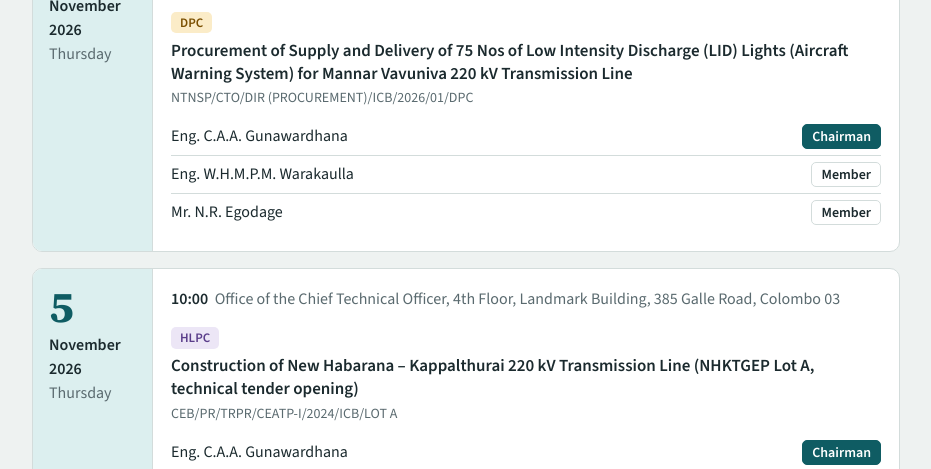
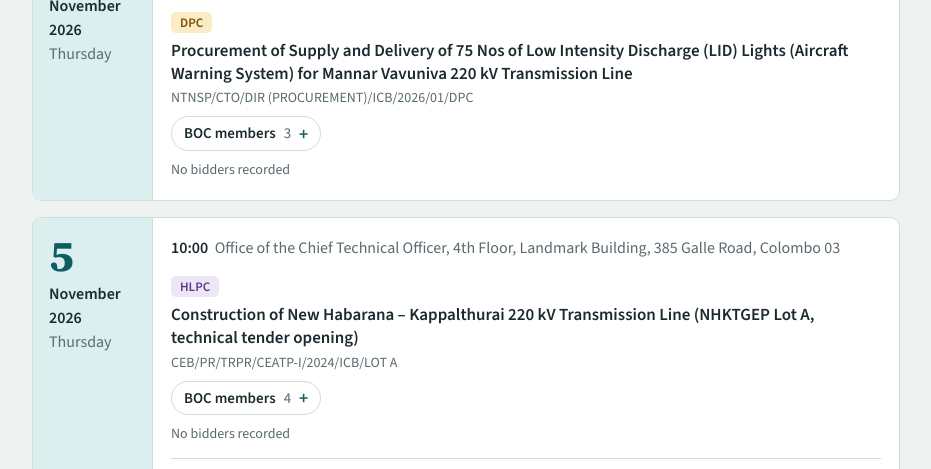
Before and after one commit to egodagenr-CEATP/CEATP-ONE-Portal, a plain HTML site: page BOC1/boc.html in a window 1280 px wide. Shown: the part 331-800 px from the top of the page, without its empty margins (174-1105 px from the left). Drawn offline with nearby package versions, Linux system fonts and the light colour scheme.

Commit message:
Add files via upload

```diff
--- a/BOC1/boc.html
+++ b/BOC1/boc.html
@@ -47,6 +47,16 @@ ul.mem li:last-child{border-bottom:0}
 .cap.min{background:var(--dpc-bg);border-color:transparent;color:var(--dpc)}
 .cap.alt{background:var(--hlpc-bg);border-color:transparent;color:var(--hlpc)}
 .note{flex-basis:100%;color:var(--muted);font-size:14px}
+details.fold{background:none;border:0;border-radius:0;margin:8px 0 0}
+.fold>summary{display:inline-flex;gap:8px;align-items:center;padding:5px 12px;border:1px solid var(--line);border-radius:999px;font-weight:600;font-size:15px;list-style:none;cursor:pointer;background:var(--card)}
+.fold>summary::-webkit-details-marker{display:none}
+.fold>summary::after{content:"+";font-size:18px;line-height:1;color:var(--teal)}
+.fold[open]>summary::after{content:"\2212"}
+.fold[open]>summary{background:var(--teal-bg);border-color:var(--teal)}
+.fold ul{margin:6px 0 0;padding:0}.fold li{border-top:0}
+ul.bid li{padding:7px 0;border-bottom:1px solid var(--line)}ul.bid li:last-child{border-bottom:0}
+.info{display:inline-block;font-size:14px;color:var(--muted)}.info+.info::before{content:"|";margin:0 8px;color:var(--line)}
+.none{color:var(--muted);font-size:14px;margin:8px 0 0}
 .remark{margin:10px 0 0;padding:8px 12px;background:var(--remark-bg);border-left:4px solid var(--remark-bar);border-radius:4px;font-size:15px}
 details{background:var(--card);border:1px solid var(--line);border-radius:10px;margin-bottom:10px}
 summary{padding:12px 16px;cursor:pointer;font-weight:600;display:flex;justify-content:space-between;gap:10px;flex-wrap:wrap}
@@ -80,12 +90,12 @@ function parse(txt) {
   txt.replace(/\r/g, '').split(/^\s*-{3,}\s*$/m).forEach(b => {
     if (!b.trim()) return;
     const d = {date: '', time: '', venue: '', tenders: []};
-    let t = null, inMem = false;
+    let t = null, inMem = false, inBid = false;
     b.split('\n').forEach(raw => {
       const line = raw.trim();
-      if (!line) { inMem = false; return; }
+      if (!line) { inMem = false; inBid = false; return; }
       if (line[0] === '#') return;
-      const m = line.match(/^(DATE|TIME|VENUE|TENDER|MEMBERS|REMARK):\s*(.*)$/i);
+      const m = line.match(/^(DATE|TIME|VENUE|TENDER|MEMBERS|BIDDERS|REMARK):\s*(.*)$/i);
       if (m) {
         const k = m[1].toUpperCase(), v = m[2].trim();
         if (k === 'DATE') d.date = v;
@@ -93,13 +103,14 @@ function parse(txt) {
         else if (k === 'VENUE') d.venue = v;
         else if (k === 'TENDER') {
           const p = v.split('|').map(s => s.trim());
-          t = {no: p[0] || '', title: p[1] || '', auth: (p[2] || '').toUpperCase(), members: [], remark: '', same: false};
-          d.tenders.push(t); inMem = false;
-        } else if (k === 'MEMBERS' && t) { inMem = true; t.same = /^same/i.test(v); }
-        else if (k === 'REMARK' && t) { t.remark = v; inMem = false; }
+          t = {no: p[0] || '', title: p[1] || '', auth: (p[2] || '').toUpperCase(), members: [], bidders: [], remark: '', same: false};
+          d.tenders.push(t); inMem = false; inBid = false;
+        } else if (k === 'MEMBERS' && t) { inMem = true; inBid = false; t.same = /^same/i.test(v); }
+        else if (k === 'BIDDERS' && t) { inBid = true; inMem = false; }
+        else if (k === 'REMARK' && t) { t.remark = v; inMem = false; inBid = false; }
         return;
       }
-      if (inMem && t) { const p = line.split('|').map(s => s.trim()); t.members.push({name: p[0], cap: p[1] || ''}); }
+      if (t && (inMem || inBid)) { const p = line.split('|').map(s => s.trim()); if (inMem) t.members.push({name: p[0], cap: p[1] || ''}); else t.bidders.push({name: p[0], info: p.slice(1).filter(Boolean)}); }
     });
     d.tenders.forEach((t, i) => { if (t.same && !t.members.length && i > 0) t.members = d.tenders[i - 1].members.slice(); });
     if (d.date) out.push(d);
@@ -120,17 +131,28 @@ function memberItem(m) {
   return `<li><span>${esc(m.name)}</span><span class="cap ${capClass(c.main)}">${esc(c.main)}</span>${c.note ? `<span class="note">${esc(c.note)}</span>` : ''}</li>`;
 }
 
+const fold = (label, count, inner, open) => `<details class="fold"${open ? ' open' : ''}><summary>${label}${count !== '' ? ` <span>${count}</span>` : ''}</summary>${inner}</details>`;
+function folds(t) {
+  const mo = q && t.members.some(m => hit(m.name)), bo = q && t.bidders.some(b => hit(b.name));
+  let h = fold('BOC members', t.members.length, `<ul class="mem">${t.members.map(memberItem).join('')}</ul>`, mo);
+  h += t.bidders.length
+    ? fold('Bidders', t.bidders.length, `<ul class="bid">${t.bidders.map(b => `<li><b>${esc(b.name)}</b>${b.info.length ? '<br>' + b.info.map(i => `<span class="info">${esc(i)}</span>`).join('') : ''}</li>`).join('')}</ul>`, bo)
+    : '<p class="none">No bidders recorded</p>';
+  if (t.remark) h += fold('Remark', '', `<p class="remark">${esc(t.remark)}</p>`, false);
+  return h;
+}
+
 function dayView() {
   let nDays = 0, nTenders = 0, html = '';
   days.forEach(d => {
-    const ts = d.tenders.filter(t => pass(t) && hit([d.date, longDate(d.date), t.no, t.title, t.remark, t.members.map(m => m.name).join(' ')].join(' ')));
+    const ts = d.tenders.filter(t => pass(t) && hit([d.date, longDate(d.date), t.no, t.title, t.remark, t.members.map(m => m.name).join(' '), t.bidders.map(b => b.name).join(' ')].join(' ')));
     if (!ts.length) return;
     nDays++; nTenders += ts.length;
     const D = dt(d.date);
     html += `<section class="day"><div class="date"><div class="n">${D.getDate()}</div><div class="m">${D.toLocaleDateString('en-GB', {month: 'long', year: 'numeric'})}</div><div class="w">${D.toLocaleDateString('en-GB', {weekday: 'long'})}</div></div><div class="body">
       <p class="when"><b>${esc(d.time)}</b>&nbsp; ${esc(d.venue)}</p>` +
       ts.map(t => `<article class="tender"><span class="tag ${esc(t.auth)}">${esc(t.auth || 'Authority not set')}</span><h3>${esc(t.title)}</h3><div class="no">${esc(t.no)}</div>
-        <ul class="mem">${t.members.map(memberItem).join('')}</ul>${t.remark ? `<p class="remark">${esc(t.remark)}</p>` : ''}</article>`).join('') + `</div></section>`;
+        ${folds(t)}</article>`).join('') + `</div></section>`;
   });
   $('#count').textContent = nTenders ? `${nTenders} tender${nTenders > 1 ? 's' : ''} opened on ${nDays} BOC day${nDays > 1 ? 's' : ''}` : '';
   return html || '<p class="empty">Nothing matches. Clear the search or choose All authorities.</p>';
@@ -166,9 +188,12 @@ $('#chips').addEventListener('click', e => { const b = e.target.closest('.chip')
 }));
 
 fetch('boc-data.txt?v=' + Date.now())
-  .then(r => { if (!r.ok) throw 0; return r.text(); })
-  .then(t => { days = parse(t); chips(); render(); })
-  .catch(() => { $('#out').innerHTML = '<p class="empty">Could not load boc-data.txt. Keep it in the same folder as this page and open the page from the website, not by opening the file directly.</p>'; });
+  .then(r => { if (!r.ok) throw new Error('boc-data.txt was not found next to this page (error ' + r.status + '). Check the file name and that it is in the same folder as boc.html.'); return r.text(); })
+  .then(t => {
+    try { days = parse(t); chips(); render(); }
+    catch (e) { $('#out').innerHTML = '<p class="empty">boc-data.txt loaded but one entry could not be read (' + esc(e.message) + '). Check the latest entry against the format at the top of the file.</p>'; }
+  })
+  .catch(e => { $('#out').innerHTML = '<p class="empty">' + esc(e.message.startsWith('boc-data') ? e.message : 'The page could not read boc-data.txt. This happens when boc.html is opened directly from a device or folder. Open it from your website address instead.') + '</p>'; });
 </script>
 </body>
 </html>
```
